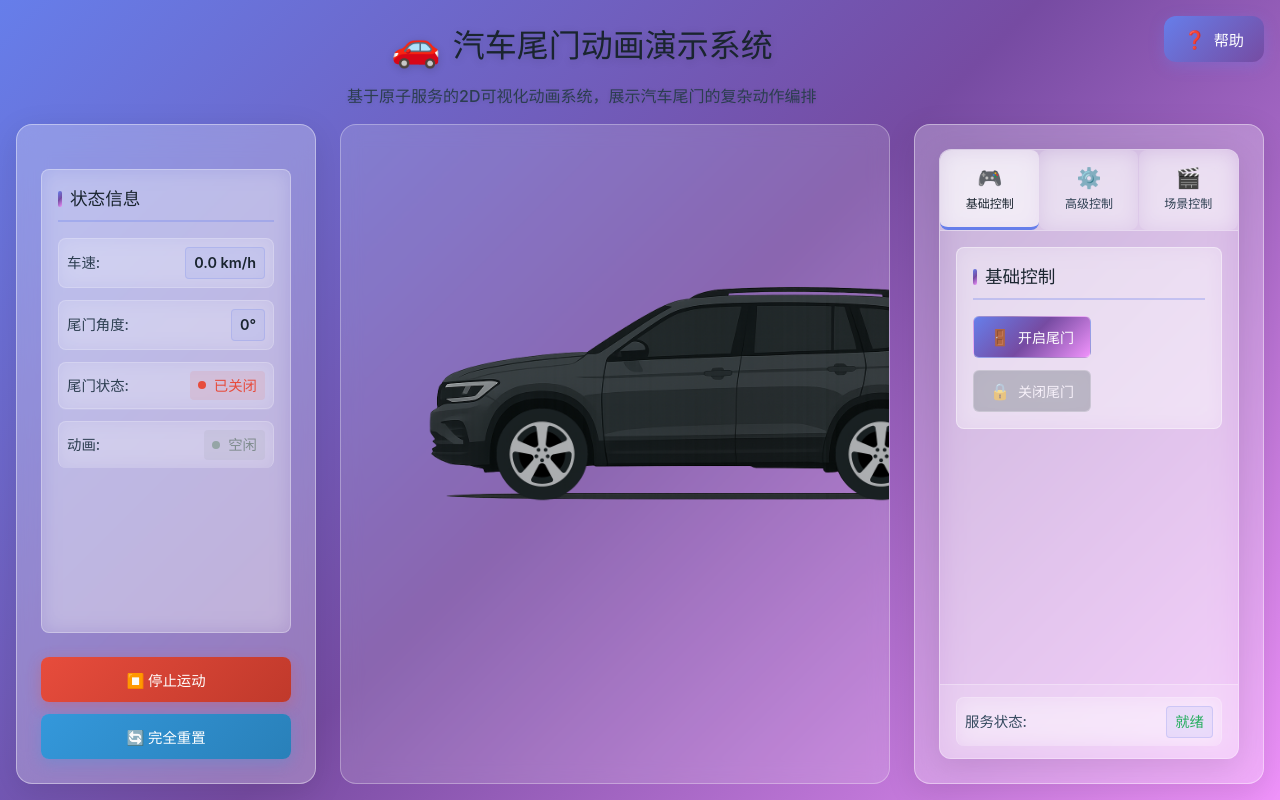
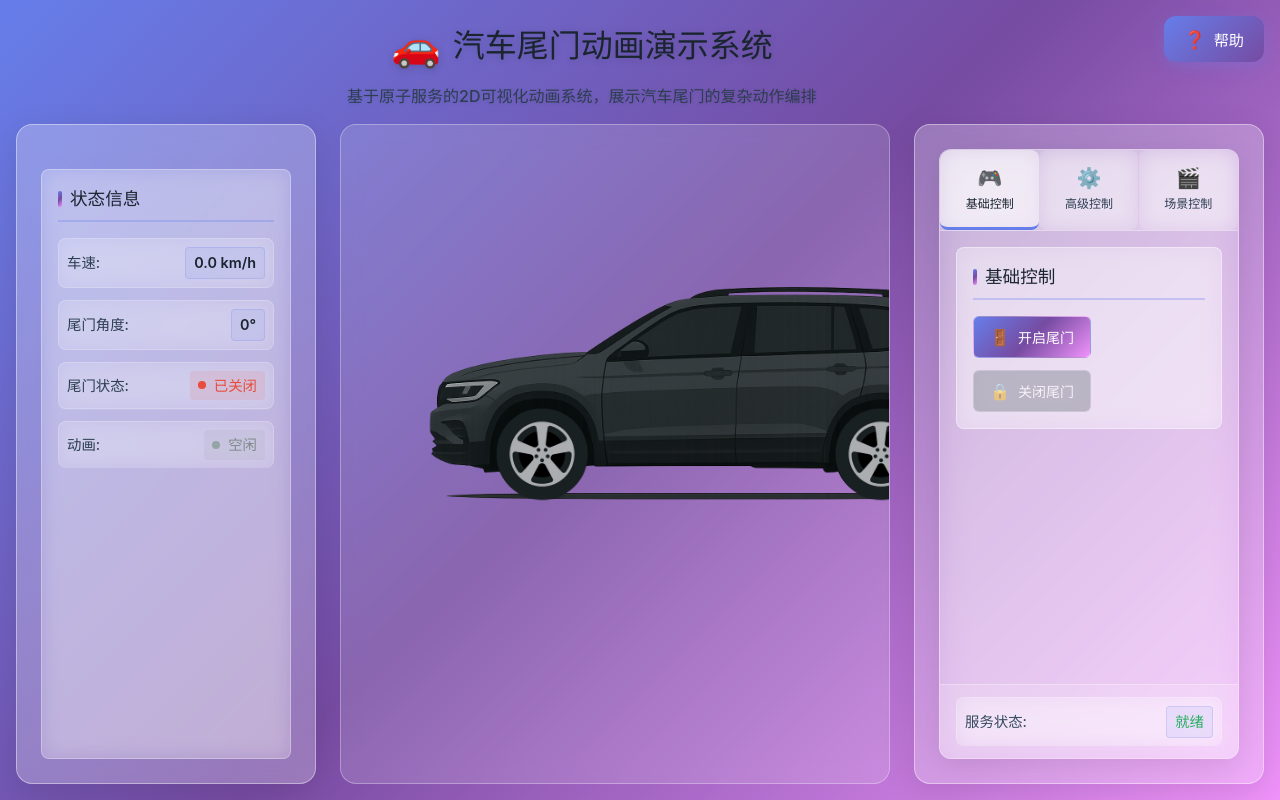
Before and after one commit to yyxxrr739/scratch4llm, a React (Vite) app: page / in a window 1280 px wide. Built offline with nearby package versions, Linux system fonts and the light colour scheme.

Commit message:
Remove reset controls from AnimationManager and WheelControls components, along with associated CSS styles, to streamline the user interface and improve code maintainability. Update HelpModal to reflect the removal of the full reset functionality.

```diff
--- a/src/components/ActionControls/ActionControls.css
+++ b/src/components/ActionControls/ActionControls.css
@@ -744,46 +744,3 @@
   color: #2c3e50;
   font-weight: 500;
 }
-
-/* 重置控制 */
-.reset-control {
-  margin-top: 16px;
-  text-align: center;
-}
-
-.reset-buttons {
-  display: flex;
-  gap: 8px;
-  justify-content: center;
-}
-
-.reset-btn {
-  padding: 8px 12px;
-  border: none;
-  border-radius: 6px;
-  font-weight: 600;
-  cursor: pointer;
-  transition: all 0.2s ease;
-  box-shadow: 0 2px 4px rgba(0, 0, 0, 0.2);
-  font-size: 12px;
-}
-
-.stop-btn {
-  background: linear-gradient(135deg, #ff6b6b 0%, #feca57 100%);
-  color: white;
-}
-
-.full-reset-btn {
-  background: linear-gradient(135deg, #48dbfb 0%, #0abde3 100%);
-  color: white;
-}
-
-.reset-btn:hover {
-  transform: translateY(-1px);
-  box-shadow: 0 4px 8px rgba(0, 0, 0, 0.3);
-}
-
-.reset-btn:active {
-  transform: translateY(0);
-  box-shadow: 0 2px 4px rgba(0, 0, 0, 0.2);
-}
--- a/src/components/ActionControls/WheelControls.jsx
+++ b/src/components/ActionControls/WheelControls.jsx
@@ -5,7 +5,6 @@ const WheelControls = ({
   currentSpeedKmh = 0,
   currentAngularVelocity = 0,
   currentRotation = 0,
-  resetPhysics,
   tailgateState = {}
 }) => {
   const { isOpen, isAnimating, currentAngle, currentSpeed, isEmergencyStopped } = tailgateState;
@@ -46,25 +45,6 @@ const WheelControls = ({
           </div>
         </div>
       </div>
-
-      <div className="reset-control">
-        <div className="reset-buttons">
-          <button
-            className="reset-btn stop-btn"
-            onClick={() => resetPhysics(false)}
-            title="停止运动但保持当前位置"
-          >
-            ⏹️ 停止运动
-          </button>
-          <button
-            className="reset-btn full-reset-btn"
-            onClick={() => resetPhysics(true)}
-            title="完全重置到初始位置"
-          >
-            🔄 完全重置
-          </button>
-        </div>
-      </div>
     </div>
   );
 };
--- a/src/components/AnimationManager.css
+++ b/src/components/AnimationManager.css
@@ -182,52 +182,6 @@
   background: currentColor;
 }
 
-.reset-control {
-  margin-top: auto;
-}
-
-.reset-buttons {
-  display: flex;
-  flex-direction: column;
-  gap: 0.75rem;
-}
-
-.reset-btn {
-  padding: 0.75rem 1rem;
-  border: none;
-  border-radius: 8px;
-  font-size: 0.9rem;
-  font-weight: 600;
-  cursor: pointer;
-  transition: all 0.3s ease;
-  display: flex;
-  align-items: center;
-  justify-content: center;
-  gap: 0.5rem;
-}
-
-.stop-btn {
-  background: linear-gradient(135deg, #e74c3c 0%, #c0392b 100%);
-  color: white;
-  box-shadow: 0 4px 15px rgba(231, 76, 60, 0.3);
-}
-
-.stop-btn:hover {
-  transform: translateY(-2px);
-  box-shadow: 0 6px 20px rgba(231, 76, 60, 0.4);
-}
-
-.full-reset-btn {
-  background: linear-gradient(135deg, #3498db 0%, #2980b9 100%);
-  color: white;
-  box-shadow: 0 4px 15px rgba(52, 152, 219, 0.3);
-}
-
-.full-reset-btn:hover {
-  transform: translateY(-2px);
-  box-shadow: 0 6px 20px rgba(52, 152, 219, 0.4);
-}
-
 /* 中间动画区域 */
 .animation-area {
   display: flex;
--- a/src/components/AnimationManager.jsx
+++ b/src/components/AnimationManager.jsx
@@ -18,8 +18,7 @@ const AnimationManager = () => {
   const {
     currentSpeedKmh,
     isAccelerating,
-    isDecelerating,
-    resetPhysics
+    isDecelerating
   } = useWheelPhysicsEngine();
 
   // 状态信息汇总
@@ -97,25 +96,6 @@ const AnimationManager = () => {
               </div>
             </div>
           </div>
-
-          <div className="reset-control">
-            <div className="reset-buttons">
-              <button
-                className="reset-btn stop-btn"
-                onClick={() => resetPhysics(false)}
-                title="停止运动但保持当前位置"
-              >
-                ⏹️ 停止运动
-              </button>
-              <button
-                className="reset-btn full-reset-btn"
-                onClick={() => resetPhysics(true)}
-                title="完全重置到初始位置"
-              >
-                🔄 完全重置
-              </button>
-            </div>
-          </div>
         </div>
 
         {/* 中间动画区域 */}
--- a/src/components/HelpModal.jsx
+++ b/src/components/HelpModal.jsx
@@ -52,7 +52,6 @@ const HelpModal = ({ isOpen, onClose }) => {
               <li>平滑的动画效果</li>
               <li>状态实时显示</li>
               <li>紧急停止功能</li>
-              <li>完全重置功能</li>
             </ul>
           </div>
         </div>
```
